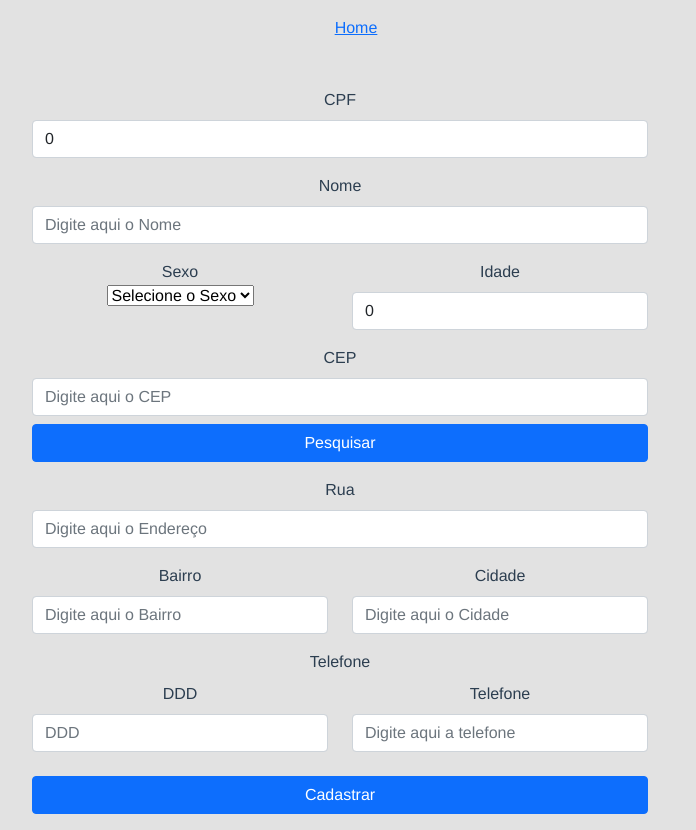
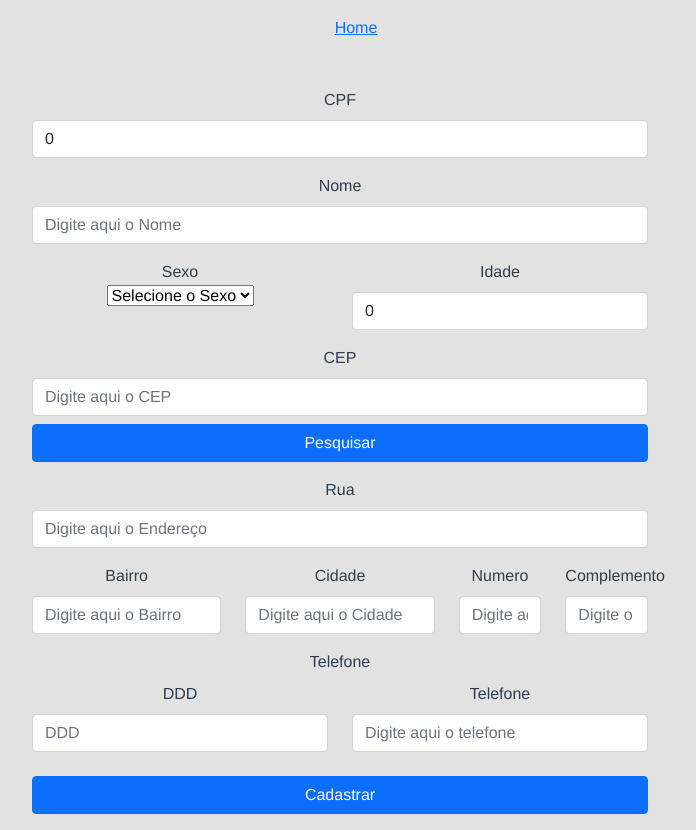
Before and after one commit to Dhiego777/FarmaciaLunas, a Vue app: page /#/AmbienteDispensacao in a window 1280 px wide. Shown: the whole page, without its empty margins (300-996 px from the left). Built offline with nearby package versions, Linux system fonts and the light colour scheme.

Commit message:
Add label numero and complemento

```diff
--- a/src/pages/ambienteDispensacao.vue
+++ b/src/pages/ambienteDispensacao.vue
@@ -80,7 +80,7 @@
       </div>
     </div>
     <div class="row d-flex justify-content-center">
-      <div class="col-3 mb-3">
+      <div class="col-2 mb-3">
         <label class="form-label">Bairro</label>
         <input
           type="text"
@@ -89,13 +89,31 @@
           v-model="place.bairro"
         />
       </div>
-      <div class="col-3 mb-3">
+      <div class="col-2 mb-3">
         <label class="form-label">Cidade</label>
         <input
           type="text"
           class="form-control"
           placeholder="Digite aqui o Cidade"
           v-model="place.localidade"
+        />
+      </div>
+      <div class="col-1 mb-3">
+        <label class="form-label">Numero</label>
+        <input
+          type="text"
+          class="form-control"
+          placeholder="Digite aqui o Numero"
+          v-model="place.numero"
+        />
+      </div>
+      <div class="col-1 mb-3">
+        <label class="form-label">Complemento</label>
+        <input
+          type="text"
+          class="form-control"
+          placeholder="Digite o Complemento"
+          v-model="place.complemento"
         />
       </div>
     </div>
@@ -115,7 +133,7 @@
         <input
           type="number"
           class="form-control"
-          placeholder="Digite aqui a telefone"
+          placeholder="Digite aqui o telefone"
           v-model="telefone.numero"
         />
       </div>
@@ -146,6 +164,8 @@ export default {
         logradouro: "",
         bairro: "",
         localidade: "",
+        numero: "",
+        complemento: "",
       },
       telefone: {
         ddd: "",
```
